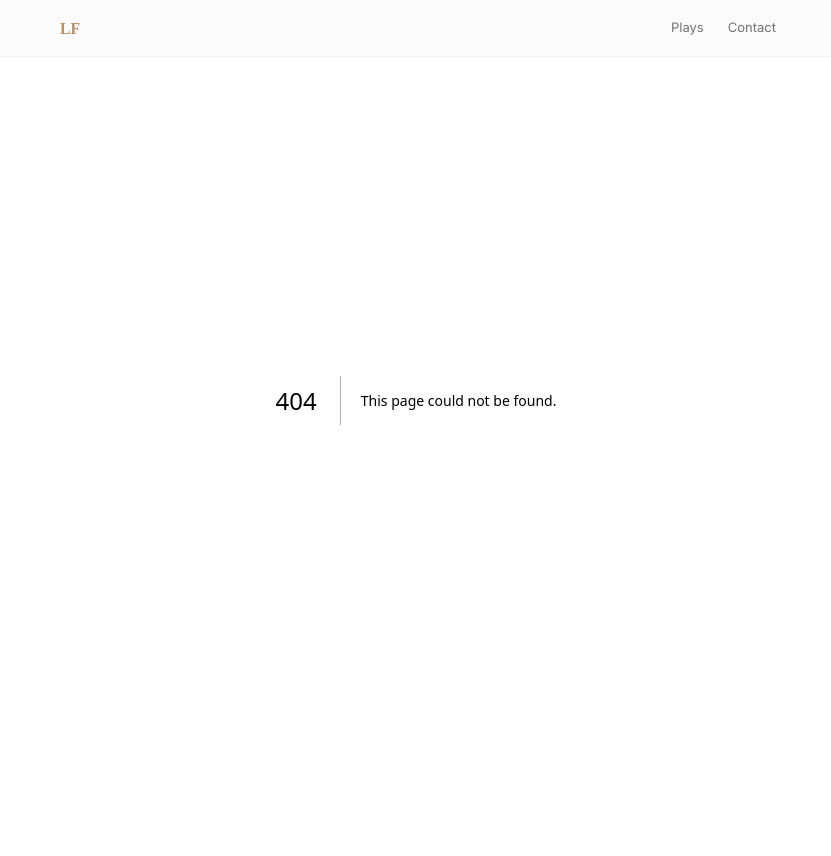
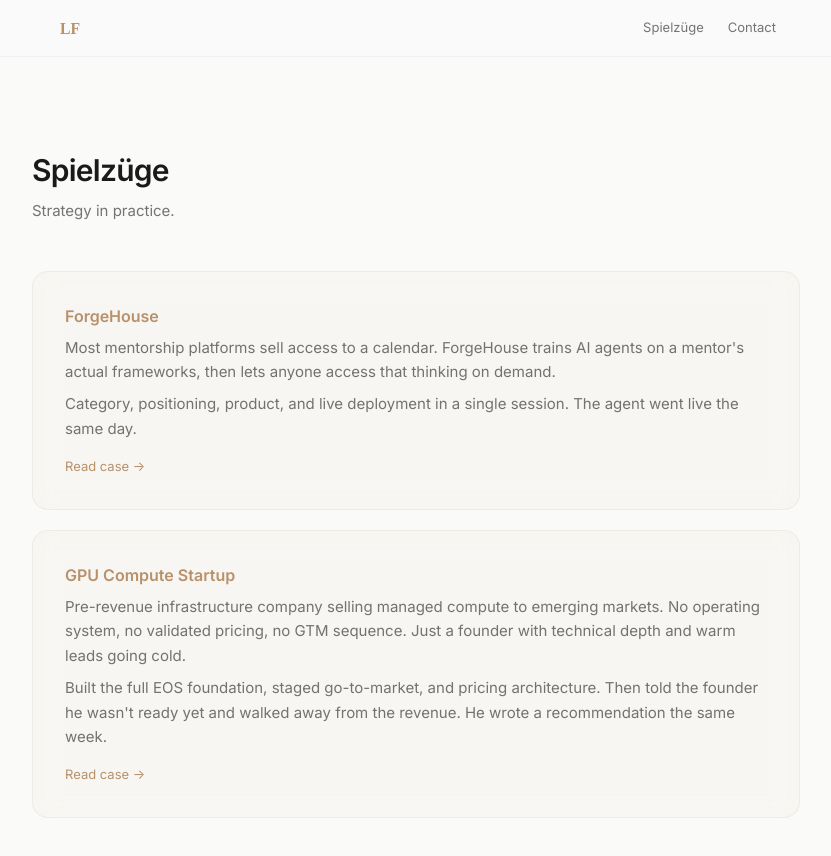
Before and after one commit to Apex-Sudo/leonfreier, a Next.js app: page /spielzuege in a window 1280 px wide. Before the commit this address had no page. Shown: the top 856 px of the page, without its empty margins (224-1055 px from the left). Before the commit the page ends 800 px from the top, so only its background shows below. Built offline with nearby package versions, Linux system fonts and the light colour scheme.

Commit message:
rename /plays → /spielzuege
Route: /spielzuege (URL-safe), display: Spielzüge (proper German)
All internal links updated

```diff
--- a/app/layout.tsx
+++ b/app/layout.tsx
@@ -43,8 +43,8 @@
               <img src="/icon-light.svg" alt="LF" className="h-7 w-7" />
             </a>
             <div className="flex items-center gap-6">
-              <a href="/plays" className="text-[13px] text-foreground/60 hover:text-foreground transition-colors">
-                Plays
+              <a href="/spielzuege" className="text-[13px] text-foreground/60 hover:text-foreground transition-colors">
+                Spielzüge
               </a>
               <a href="mailto:leon@maxresult.ai" className="text-[13px] text-foreground/60 hover:text-foreground transition-colors">
                 Contact
--- a/app/plays/forgehouse/page.tsx
+++ b/app/spielzuege/forgehouse/page.tsx
@@ -6,7 +6,7 @@
   openGraph: {
     title: "ForgeHouse — Case Study | Leon Freier",
     description: "From concept to live product in 3 hours.",
-    url: "https://leonfreier.com/plays/forgehouse",
+    url: "https://leonfreier.com/spielzuege/forgehouse",
     type: "article",
   },
 };
--- a/app/plays/gpu-compute/page.tsx
+++ b/app/spielzuege/gpu-compute/page.tsx
@@ -252,8 +252,8 @@
       {/* ═══ Footer ═══ */}
       <footer className="px-6 pt-10 pb-10">
         <div className="max-w-2xl mx-auto border-t border-border pt-8 flex justify-between items-center">
-          <a href="/plays" className="accent-link text-[13px]">
-            &larr; All plays
+          <a href="/spielzuege" className="accent-link text-[13px]">
+            &larr; Alle Spielzüge
           </a>
           <a
             href="mailto:leon@maxresult.ai"
--- a/app/plays/page.tsx
+++ b/app/spielzuege/page.tsx
@@ -1,23 +1,23 @@
 import type { Metadata } from "next";
 
 export const metadata: Metadata = {
-  title: "Plays | Leon Freier",
+  title: "Spielzüge | Leon Freier",
   description: "Strategy in practice. Real builds, real outcomes.",
 };
 
-export default function PlaysPage() {
+export default function SpielzuegePage() {
   return (
     <main className="min-h-screen pt-14">
       <section className="px-6 pt-16 pb-8 md:pt-24 md:pb-12">
         <div className="max-w-3xl mx-auto">
-          <h1 className="text-2xl md:text-3xl font-semibold tracking-tight mb-3">Plays</h1>
+          <h1 className="text-2xl md:text-3xl font-semibold tracking-tight mb-3">Spielzüge</h1>
           <p className="text-[15px] text-foreground/60">Strategy in practice.</p>
         </div>
       </section>
 
       <section className="px-6 pb-16 md:pb-24">
         <div className="max-w-3xl mx-auto space-y-5">
-          <a href="/plays/forgehouse" className="glass-card p-8 block transition-all duration-200 hover:border-accent/20">
+          <a href="/spielzuege/forgehouse" className="glass-card p-8 block transition-all duration-200 hover:border-accent/20">
             <h2 className="company-name">ForgeHouse</h2>
             <p className="text-[14px] md:text-[15px] leading-relaxed text-foreground/60 mt-2">
               Most mentorship platforms sell access to a calendar. ForgeHouse trains AI agents on a mentor&apos;s actual frameworks, then lets anyone access that thinking on demand.
@@ -28,7 +28,7 @@
             <span className="text-accent text-[13px] mt-4 inline-block">Read case &rarr;</span>
           </a>
 
-          <a href="/plays/gpu-compute" className="glass-card p-8 block transition-all duration-200 hover:border-accent/20">
+          <a href="/spielzuege/gpu-compute" className="glass-card p-8 block transition-all duration-200 hover:border-accent/20">
             <h2 className="company-name">GPU Compute Startup</h2>
             <p className="text-[14px] md:text-[15px] leading-relaxed text-foreground/60 mt-2">
               Pre-revenue infrastructure company selling managed compute to emerging markets. No operating system, no validated pricing, no GTM sequence. Just a founder with technical depth and warm leads going cold.
```
